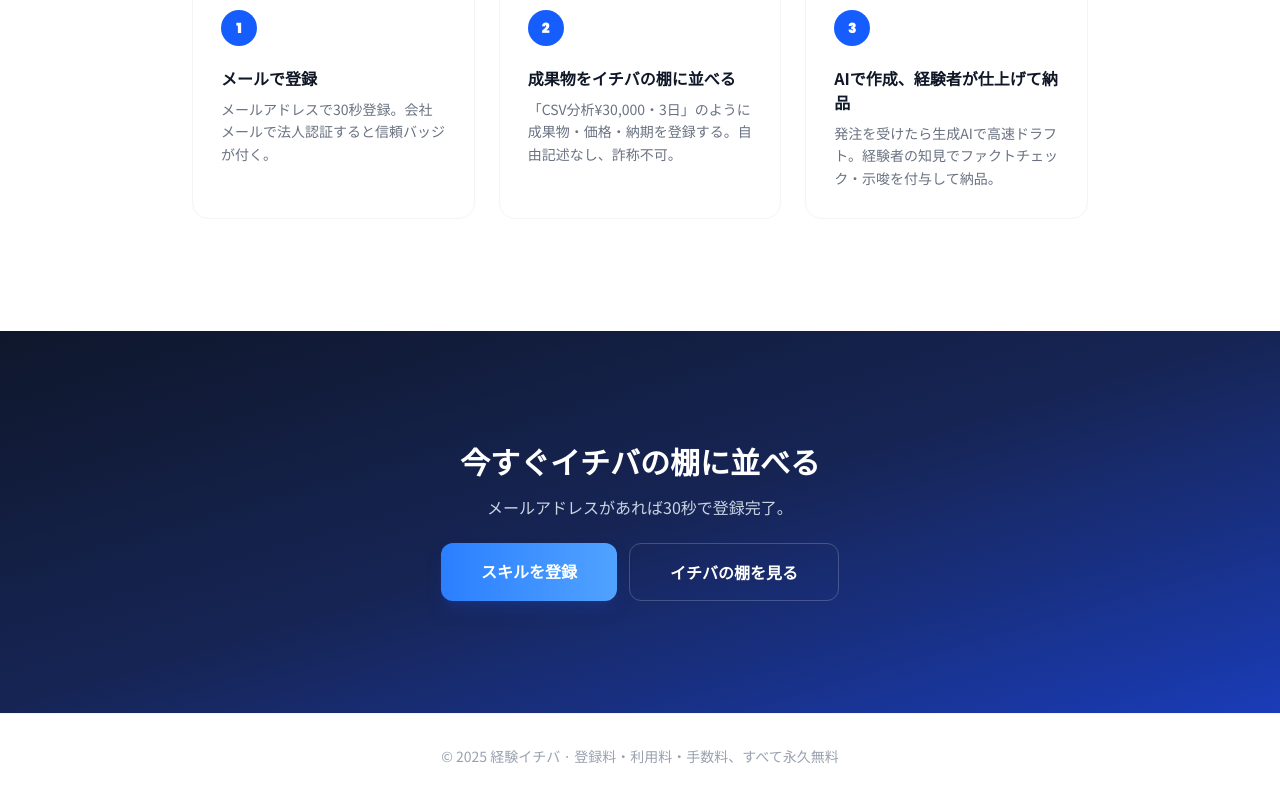
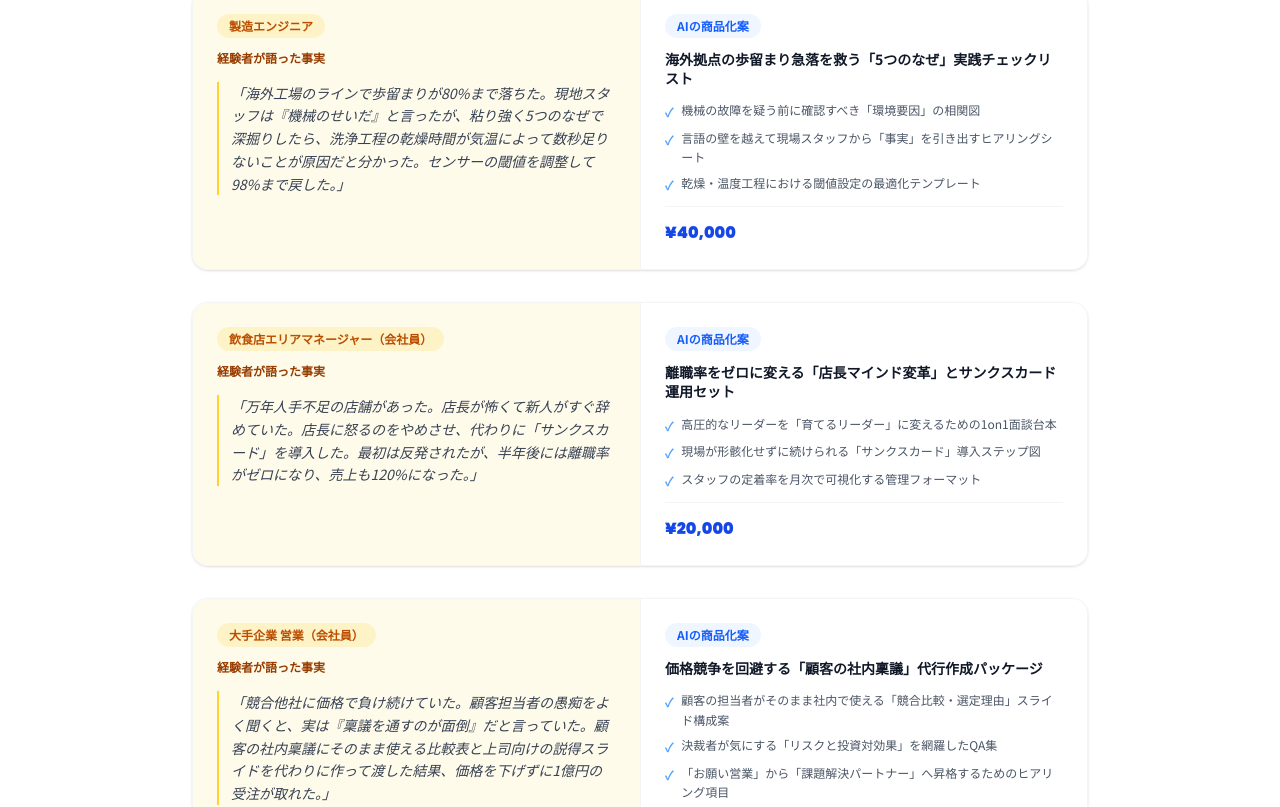
Before and after one commit to westville1030-tech11/skill-tana, a Next.js app: page / in a window 1280 px wide. Shown: the part 3940-4747 px from the top of the page. Built offline with nearby package versions, Linux system fonts and the light colour scheme; no server answers.

Commit message:
経験→商品化の事例セクションを追加（製造/飲食/営業の3ケース）

```diff
--- a/app/page.tsx
+++ b/app/page.tsx
@@ -216,6 +216,47 @@ export default function Home() {
             <Link href="/browse" className="text-blue-600 text-sm font-medium hover:underline">
               すべての成果物を見る →
             </Link>
+          </div>
+        </div>
+      </section>
+
+      {/* 経験→商品化 事例 */}
+      <section className="py-28 px-4 bg-white border-t border-gray-100">
+        <div className="max-w-4xl mx-auto">
+          <h2 className="text-3xl font-bold text-center text-gray-900 mb-3">こんな経験が、商品になります</h2>
+          <p className="text-center text-gray-400 mb-14">AIが実体験を整理して、誰かに届く形に変えます</p>
+
+          <div className="space-y-8">
+            {commercializationCases.map((c) => (
+              <div key={c.role} className="grid md:grid-cols-2 gap-0 rounded-2xl overflow-hidden border border-gray-100 shadow-sm">
+                {/* 左：実体験 */}
+                <div className="bg-amber-50 p-6 flex flex-col gap-3">
+                  <span className="text-xs font-bold text-amber-700 bg-amber-100 px-3 py-1 rounded-full self-start">{c.role}</span>
+                  <p className="text-xs font-semibold text-amber-800 mb-1">経験者が語った事実</p>
+                  <blockquote className="text-sm text-gray-700 leading-relaxed border-l-2 border-amber-300 pl-3 italic">
+                    「{c.experience}」
+                  </blockquote>
+                </div>
+                {/* 右：商品化案 */}
+                <div className="bg-white p-6 flex flex-col gap-3 border-l border-gray-100">
+                  <div className="flex items-center gap-2">
+                    <span className="text-xs font-bold text-blue-600 bg-blue-50 px-3 py-1 rounded-full">AIの商品化案</span>
+                  </div>
+                  <p className="font-bold text-gray-900 text-sm leading-snug">{c.productTitle}</p>
+                  <ul className="space-y-1.5">
+                    {c.deliverables.map((d, i) => (
+                      <li key={i} className="flex items-start gap-2 text-xs text-gray-600 leading-relaxed">
+                        <span className="text-blue-400 font-bold flex-shrink-0 mt-0.5">✓</span>
+                        {d}
+                      </li>
+                    ))}
+                  </ul>
+                  <div className="mt-auto pt-3 border-t border-gray-100">
+                    <span className="num text-blue-700 font-black text-base">{c.price}</span>
+                  </div>
+                </div>
+              </div>
+            ))}
           </div>
         </div>
       </section>
@@ -456,6 +497,42 @@ const deliveryFlow = [
   { title: "納品・完了", desc: "成果物を受け取り、お支払い", time: "完了" },
 ];
 
+const commercializationCases = [
+  {
+    role: "製造エンジニア",
+    experience: "海外工場のラインで歩留まりが80%まで落ちた。現地スタッフは『機械のせいだ』と言ったが、粘り強く5つのなぜで深掘りしたら、洗浄工程の乾燥時間が気温によって数秒足りないことが原因だと分かった。センサーの閾値を調整して98%まで戻した。",
+    productTitle: "海外拠点の歩留まり急落を救う「5つのなぜ」実践チェックリスト",
+    deliverables: [
+      "機械の故障を疑う前に確認すべき「環境要因」の相関図",
+      "言語の壁を越えて現場スタッフから「事実」を引き出すヒアリングシート",
+      "乾燥・温度工程における閾値設定の最適化テンプレート",
+    ],
+    price: "¥40,000",
+  },
+  {
+    role: "飲食店エリアマネージャー（会社員）",
+    experience: "万年人手不足の店舗があった。店長が怖くて新人がすぐ辞めていた。店長に怒るのをやめさせ、代わりに「サンクスカード」を導入した。最初は反発されたが、半年後には離職率がゼロになり、売上も120%になった。",
+    productTitle: "離職率をゼロに変える「店長マインド変革」とサンクスカード運用セット",
+    deliverables: [
+      "高圧的なリーダーを「育てるリーダー」に変えるための1on1面談台本",
+      "現場が形骸化せずに続けられる「サンクスカード」導入ステップ図",
+      "スタッフの定着率を月次で可視化する管理フォーマット",
+    ],
+    price: "¥20,000",
+  },
+  {
+    role: "大手企業 営業（会社員）",
+    experience: "競合他社に価格で負け続けていた。顧客担当者の愚痴をよく聞くと、実は『稟議を通すのが面倒』だと言っていた。顧客の社内稟議にそのまま使える比較表と上司向けの説得スライドを代わりに作って渡した結果、価格を下げずに1億円の受注が取れた。",
+    productTitle: "価格競争を回避する「顧客の社内稟議」代行作成パッケージ",
+    deliverables: [
+      "顧客の担当者がそのまま社内で使える「競合比較・選定理由」スライド構成案",
+      "決裁者が気にする「リスクと投資対効果」を網羅したQA集",
+      "「お願い営業」から「課題解決パートナー」へ昇格するためのヒアリング項目",
+    ],
+    price: "¥50,000",
+  },
+];
+
 const serviceExamples = [
   { category: "データ分析", title: "CSV・Excelデータ分析レポート", desc: "AIで集計・可視化ドラフトを作成。経験者が示唆を付与して納品", price: "¥30,000", days: "3日以内" },
   { category: "エンジニアリング", title: "業務自動化スクリプト作成", desc: "AIでコードをドラフト生成、経験者が検証・実業務に合わせて調整", price: "¥40,000", days: "4日以内" },
```
